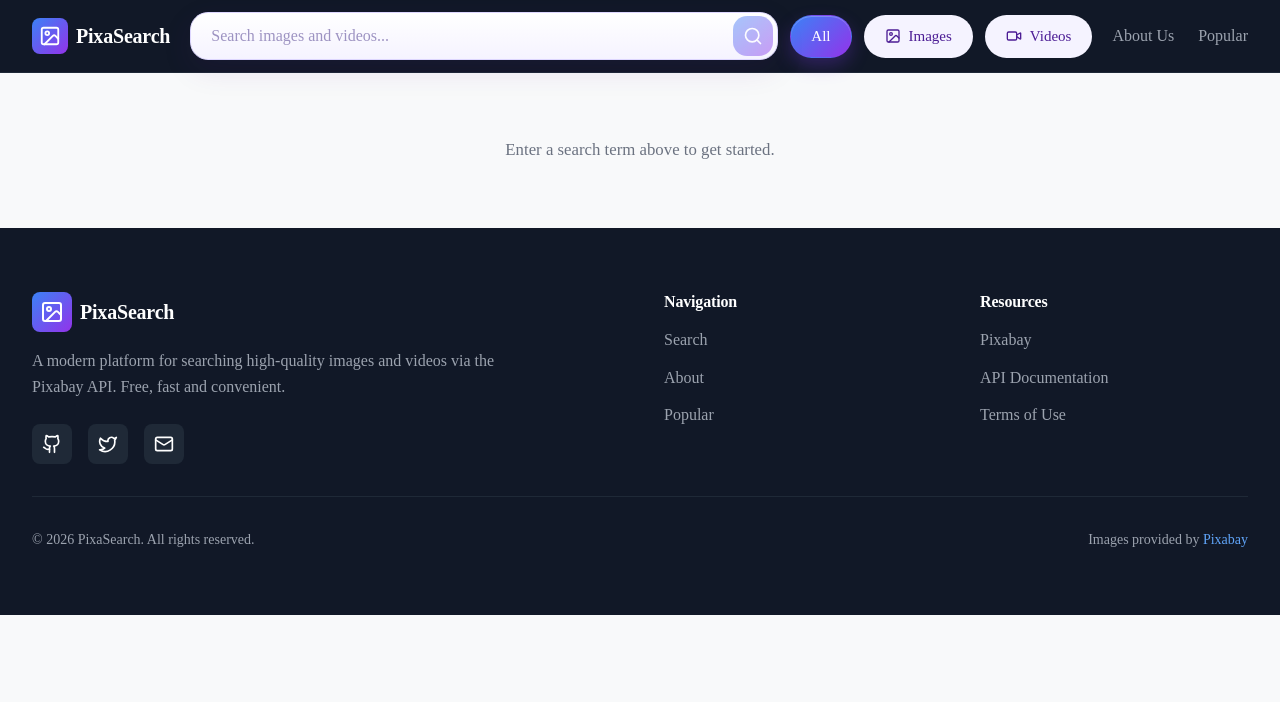
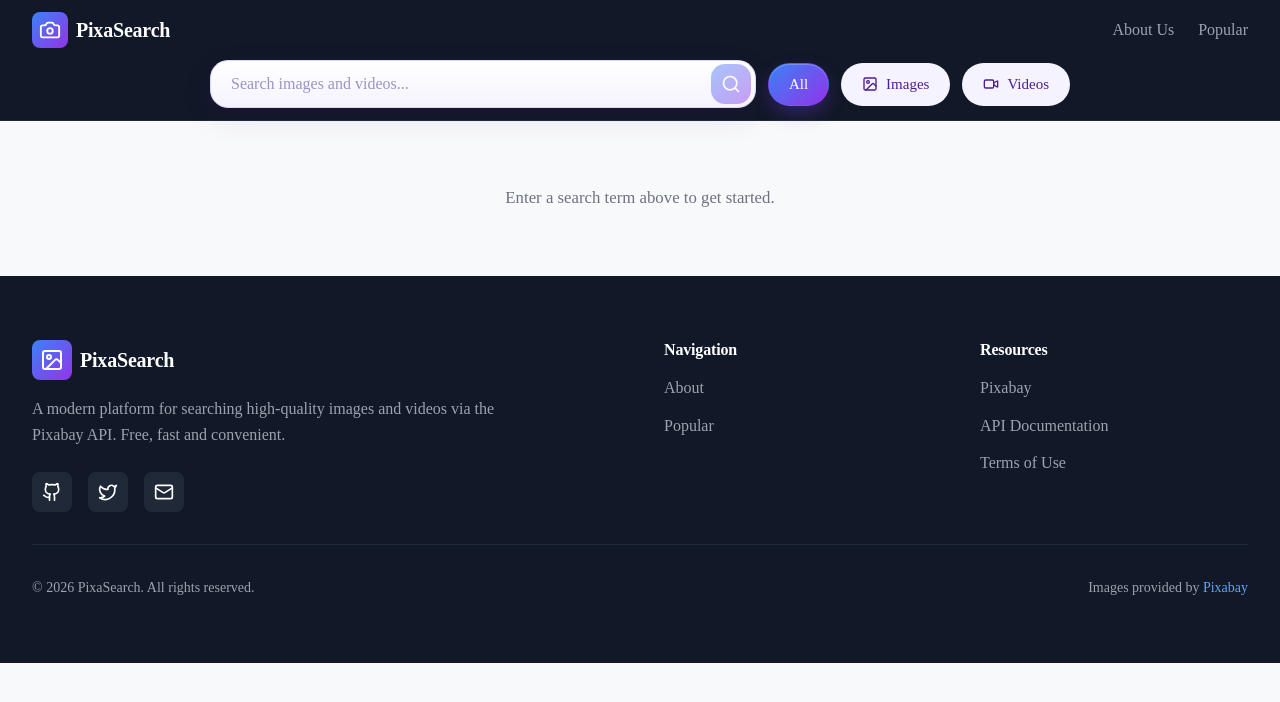
Before and after one commit to romanhavryliuk/pixa-search, a Next.js app: page /search in a window 1280 px wide. Shown: the top 702 px of the page. Built offline with nearby package versions, Linux system fonts and the light colour scheme.

Commit message:
feat: add favicon, enhance Header and SearchBar components, and update Loader for improved accessibility

```diff
--- a/src/components/Footer/Footer.tsx
+++ b/src/components/Footer/Footer.tsx
@@ -36,7 +36,6 @@
   {
     title: 'Navigation',
     links: [
-      { label: 'Search', href: '/#search' },
       { label: 'About', href: '/#about' },
       { label: 'Popular', href: '/#popular' },
     ],
--- a/src/components/Header/Header.module.css
+++ b/src/components/Header/Header.module.css
@@ -29,9 +29,13 @@
     gap: 12px;
 }
 
-/* На мобільному topRow переноситься: логотип + кнопка меню на першому
-   рядку, пошук — на всю ширину нижче. На десктопі (див. медіазапит)
-   усе стає в один рядок: логотип | пошук | навігація. */
+/* topRow завжди переноситься: логотип (+ бургер або навігація) на
+   першому рядку, пошук і фільтри — окремим рядком нижче, з обмеженою
+   шириною по центру. Однаково на мобільному, планшеті й десктопі —
+   міняються лише горизонтальні відступи контейнера й видимість
+   .desktopNav замість бургера. Навмисне рішення: розтягування пошуку
+   в один рядок з навігацією на широких екранах робило інпут
+   неприродно довгим і стискало фільтри впритул до навігації. */
 .topRow {
     display: flex;
     flex-wrap: wrap;
@@ -160,26 +164,11 @@
     }
 }
 
-/* Десктоп: усе в один рядок — логотип | пошук (розтягується) | навігація. */
+/* Десктоп: той самий дворядковий макет, що й на планшеті — лише ширші
+   відступи контейнера. */
 @media screen and (min-width: 1024px) {
     .container {
         padding: 12px 32px;
-    }
-
-    .topRow {
-        flex-wrap: nowrap;
-        gap: 20px;
-    }
-
-    .search {
-        order: 2;
-        flex: 1 1 auto;
-    }
-
-    .desktopNav {
-        order: 3;
-        margin-left: 0;
-        flex-shrink: 0;
     }
 }
 
--- a/src/components/Header/Header.tsx
+++ b/src/components/Header/Header.tsx
@@ -1,13 +1,38 @@
 "use client";
 
-import { useEffect, useRef, useState } from "react";
-import { useRouter } from "next/navigation";
+import { Suspense, useEffect, useRef, useState } from "react";
+import { useRouter, useSearchParams } from "next/navigation";
 import Link from "next/link";
-import { Image, Menu, X } from "lucide-react";
+import { Camera, Menu, X } from "lucide-react";
 import { SearchBar } from "@/components/SearchBar/SearchBar";
 import type { HeaderProps } from "@/types/header";
 import type { SearchType } from "@/types/pixabay";
 import css from "./Header.module.css";
+
+/**
+ * Читає активний `?query=` з URL для інпуту хедера. Винесено в окремий
+ * компонент під Suspense, бо `useSearchParams` інакше змусив би геть
+ * усі сторінки (хедер рендериться в кореневому layout) рендеритися
+ * динамічно замість статично.
+ */
+function HeaderSearchInput({
+  onSearch,
+  onSearchComplete,
+}: {
+  onSearch: (query: string, type: SearchType) => void;
+  onSearchComplete: () => void;
+}) {
+  const searchParams = useSearchParams();
+  const initialQuery = searchParams.get("query")?.trim() ?? "";
+
+  return (
+    <SearchBar
+      initialQuery={initialQuery}
+      onSearch={onSearch}
+      onSearchComplete={onSearchComplete}
+    />
+  );
+}
 
 export function Header({ onSearch }: HeaderProps) {
   const [mobileMenuOpen, setMobileMenuOpen] = useState(false);
@@ -59,17 +84,26 @@
           <div className={css.topRow}>
             <Link href="/" className={css.logo}>
               <div className={css.logoIcon}>
-                <Image className={css.logoSvg} />
+                <Camera className={css.logoSvg} />
               </div>
 
               <h1 className={css.logoText}>PixaSearch</h1>
             </Link>
 
-            <div id="search" className={css.search}>
-              <SearchBar
-                onSearch={handleSearch}
-                onSearchComplete={closeMobileMenu}
-              />
+            <div className={css.search}>
+              <Suspense
+                fallback={
+                  <SearchBar
+                    onSearch={handleSearch}
+                    onSearchComplete={closeMobileMenu}
+                  />
+                }
+              >
+                <HeaderSearchInput
+                  onSearch={handleSearch}
+                  onSearchComplete={closeMobileMenu}
+                />
+              </Suspense>
             </div>
 
             <nav className={css.desktopNav}>
--- a/src/components/Loader/Loader.tsx
+++ b/src/components/Loader/Loader.tsx
@@ -7,13 +7,13 @@
   size = 'medium',
 }: LoaderProps) {
   return (
-    <div
+    <span
       className={`${css.loaderWrapper} ${css[variant]}`}
       role="status"
       aria-live="polite"
     >
       <span className={`${css.loader} ${css[size]}`} />
       {variant !== 'button' && text && <span className={css.text}>{text}</span>}
-    </div>
+    </span>
   );
 }
--- a/src/components/SearchBar/SearchBar.module.css
+++ b/src/components/SearchBar/SearchBar.module.css
@@ -1,5 +1,6 @@
 .form {
   width: 100%;
+  max-width: 860px;
   margin: 0 auto;
 }
 
@@ -19,7 +20,7 @@
   width: 100%;
   height: 46px;
   box-sizing: border-box;
-  padding: 0 56px 0 16px;
+  padding: 0 84px 0 16px;
 
   color: #1e1b4b;
   font-size: 16px;
@@ -56,12 +57,53 @@
     0 14px 34px rgb(88 28 135 / 0.12);
 }
 
-.searchButton {
+.actions {
   position: absolute;
   top: 50%;
   right: 6px;
   transform: translateY(-50%);
+  display: flex;
+  align-items: center;
+  gap: 4px;
+}
 
+.clearButton {
+  display: flex;
+  align-items: center;
+  justify-content: center;
+
+  width: 28px;
+  height: 28px;
+  padding: 0;
+
+  color: #9d93c2;
+  background: transparent;
+  border: none;
+  border-radius: 50%;
+
+  cursor: pointer;
+
+  transition:
+    color 160ms ease,
+    background-color 160ms ease;
+}
+
+.clearButton:hover {
+  color: #6d28d9;
+  background-color: #ede9fe;
+}
+
+.clearButton:focus-visible {
+  outline: 2px solid var(--color-accent, #3b82f6);
+  outline-offset: 2px;
+}
+
+.clearIcon {
+  width: 16px;
+  height: 16px;
+}
+
+.searchButton {
   display: flex;
   align-items: center;
   justify-content: center;
@@ -89,24 +131,20 @@
 }
 
 .searchButton:hover {
-  transform: translateY(-50%) scale(1.04);
+  transform: scale(1.04);
   box-shadow:
     0 10px 24px rgb(124 58 237 / 0.4),
     inset 0 1px 0 rgb(255 255 255 / 0.25);
 }
 
 .searchButton:active {
-  transform: translateY(-50%) scale(0.96);
+  transform: scale(0.96);
 }
 
 .searchButton:disabled {
   opacity: 0.45;
   cursor: not-allowed;
   box-shadow: none;
-}
-
-.searchButton:disabled:hover {
-  transform: translateY(-50%);
 }
 
 .searchButton:focus-visible {
@@ -142,13 +180,27 @@
   .input {
     height: 48px;
     padding-left: 20px;
-    padding-right: 60px;
+    padding-right: 96px;
     font-size: 16px;
+  }
+
+  .actions {
+    right: 5px;
+    gap: 6px;
   }
 
   .searchButton {
     width: 40px;
     height: 40px;
-    right: 5px;
+  }
+
+  .clearButton {
+    width: 32px;
+    height: 32px;
+  }
+
+  .clearIcon {
+    width: 18px;
+    height: 18px;
   }
 }
--- a/src/components/SearchBar/SearchBar.tsx
+++ b/src/components/SearchBar/SearchBar.tsx
@@ -1,16 +1,30 @@
 "use client";
 
 import { FormEvent, useState } from "react";
-import { Search } from "lucide-react";
+import { Search, X } from "lucide-react";
 import { MediaTypeFilter } from "@/components/MediaTypeFilter/MediaTypeFilter";
 import { useMediaType } from "@/contexts/MediaTypeContext";
 import type { SearchBarProps } from "@/types/searchBar";
 import type { SearchType } from "@/types/pixabay";
 import css from "./SearchBar.module.css";
 
-export function SearchBar({ onSearch, onSearchComplete }: SearchBarProps) {
-  const [query, setQuery] = useState("");
+export function SearchBar({
+  initialQuery = "",
+  onSearch,
+  onSearchComplete,
+}: SearchBarProps) {
+  const [query, setQuery] = useState(initialQuery);
   const { mediaType, setMediaType } = useMediaType();
+
+  // Підхоплюємо запит з URL, якщо він змінився ззовні (клік по посиланню,
+  // кнопка "назад") — прямо під час рендеру, а не в ефекті. Поки
+  // користувач просто редагує поле, initialQuery не змінюється, тож
+  // локальний ввід не перезаписується під час набору тексту.
+  const [trackedQuery, setTrackedQuery] = useState(initialQuery);
+  if (initialQuery !== trackedQuery) {
+    setTrackedQuery(initialQuery);
+    setQuery(initialQuery);
+  }
 
   const handleSubmit = (event: FormEvent<HTMLFormElement>) => {
     event.preventDefault();
@@ -43,8 +57,21 @@
             value={query}
             onChange={(event) => setQuery(event.target.value)}
             placeholder="Search images and videos..."
+            aria-label="Search images and videos"
             className={css.input}
           />
+
+          <div className={css.actions}>
+            {query && (
+              <button
+                type="button"
+                onClick={() => setQuery("")}
+                className={css.clearButton}
+                aria-label="Clear search"
+              >
+                <X className={css.clearIcon} />
+              </button>
+            )}
 
             <button
               type="submit"
@@ -55,6 +82,7 @@
               <Search className={css.searchIcon} />
             </button>
           </div>
+        </div>
 
         <MediaTypeFilter value={mediaType} onChange={handleTypeChange} />
       </div>
--- a/src/types/searchBar.ts
+++ b/src/types/searchBar.ts
@@ -1,6 +1,8 @@
 import type { SearchType } from "./pixabay";
 
 export interface SearchBarProps {
+  /** Початкове значення інпуту (напр. активний `?query=` з URL). */
+  initialQuery?: string;
   onSearch: (query: string, type: SearchType) => void;
   onSearchComplete?: () => void;
 }
--- a/tsconfig.json
+++ b/tsconfig.json
@@ -24,7 +24,7 @@
     ],
     "paths": {
       "@/*": [
-        "./*"
+        "./src/*"
       ]
     }
   },
```
Also changed, not shown: public/favicon.svg (added). Lines whose indentation alone changed are shown as unchanged.
